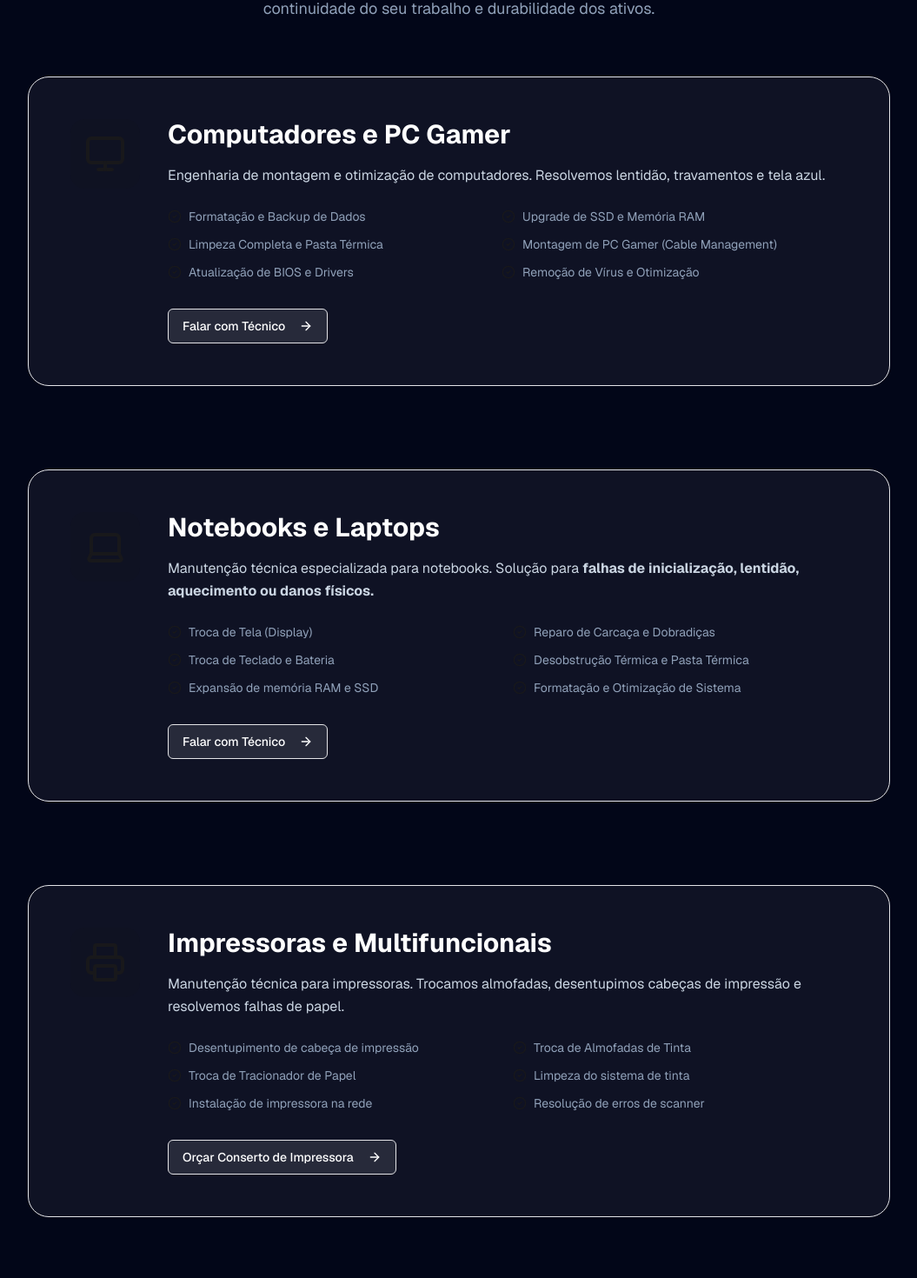
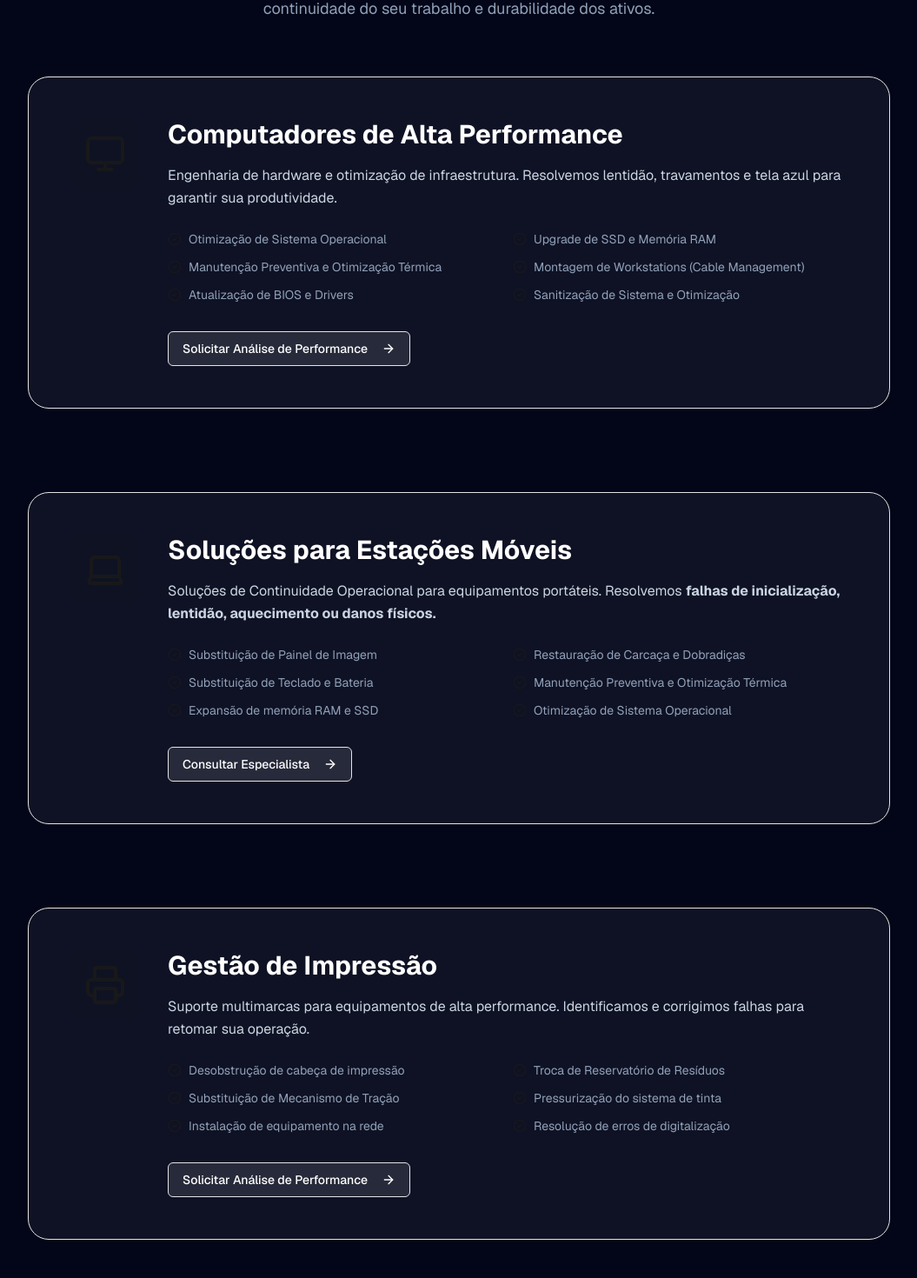
Before and after one commit to wheslancardoso/wtechprot, a Next.js app: page /servicos in a window 1280 px wide. Shown: the part 200-1670 px from the top of the page at 87% size, without its empty margins (112-1167 px from the left). Built offline with nearby package versions, Linux system fonts and the light colour scheme; no server answers.

Commit message:
feat: refinamento 'especialista em tecnologia' - remocao de tecnico e marcas para ads compliance

```diff
--- a/src/app/page.tsx
+++ b/src/app/page.tsx
@@ -125,12 +125,12 @@ j=d.createElement(s),dl=l!='dataLayer'?'&l='+l:'';j.async=true;j.src=
             </div>
 
             <h1 className="text-4xl md:text-6xl lg:text-7xl font-bold tracking-tight mb-6 bg-gradient-to-br from-white via-white to-slate-500 bg-clip-text text-transparent animate-in fade-in slide-in-from-bottom-6 duration-700 delay-100">
-              Soluções de Performance e <br />
-              Gestão Inteligente de Infraestrutura de TI
+              Soluções de Tecnologia: <br />
+              Performance e Gestão Inteligente de Infraestrutura
             </h1>
 
             <p className="text-lg md:text-xl text-slate-400 max-w-2xl mx-auto mb-10 animate-in fade-in slide-in-from-bottom-6 duration-700 delay-200">
-              Fale agora mesmo com um <b>Técnico de Informática Especializado</b>. Atendimento profissional, logística ou consultoria.
+              Fale agora mesmo com um <b>Especialista em Tecnologia</b>. Atendimento profissional, logística ou consultoria para garantir a continuidade do seu trabalho.
             </p>
 
             <div className="animate-in fade-in slide-in-from-bottom-8 duration-700 delay-300">
@@ -138,7 +138,7 @@ j=d.createElement(s),dl=l!='dataLayer'?'&l='+l:'';j.async=true;j.src=
                 <Button size="lg" className="h-14 px-8 text-lg rounded-full w-full sm:w-auto shadow-xl shadow-primary/20 bg-primary hover:bg-primary/90 text-primary-foreground transition-all transform hover:scale-105" asChild>
                   <Link href={whatsappLink} target="_blank" id="cta-whatsapp-hero">
                     <Building2 className="mr-2 h-5 w-5" />
-                    Falar com Especialista
+                    Consultar Especialista
                   </Link>
                 </Button>
               </div>
@@ -281,7 +281,7 @@ j=d.createElement(s),dl=l!='dataLayer'?'&l='+l:'';j.async=true;j.src=
                   <h3 className="font-bold text-lg text-slate-200 mb-3 group-hover:text-white transition-colors">Gestão e Manutenção de Hardware</h3>
                   <p className="text-sm text-slate-400 leading-relaxed mb-6 flex-grow">Gestão Inteligente de Infraestrutura de TI para estações de trabalho com upgrades estratégicos, componentes homologados e diagnóstico avançado.</p>
                   <div className="flex items-center justify-center text-sm font-bold text-blue-400 group-hover:text-blue-300 transition-colors uppercase tracking-wider">
-                    Conheça o Método <ArrowRight className="ml-2 w-4 h-4" />
+                    Solicitar Análise de Performance <ArrowRight className="ml-2 w-4 h-4" />
                   </div>
                 </div>
               </Link>
@@ -292,10 +292,10 @@ j=d.createElement(s),dl=l!='dataLayer'?'&l='+l:'';j.async=true;j.src=
                   <div className="mx-auto w-14 h-14 bg-purple-500/10 rounded-full flex items-center justify-center text-purple-400 mb-4 shadow-lg shadow-purple-500/20 group-hover:scale-110 transition-transform">
                     <Laptop className="w-7 h-7" />
                   </div>
-                  <h3 className="font-bold text-lg text-slate-200 mb-3 group-hover:text-white transition-colors">Manutenção de Notebooks</h3>
-                  <p className="text-sm text-slate-400 leading-relaxed mb-6 flex-grow">Análise técnica e otimização para notebooks, incluindo troca de tela, teclado, bateria e upgrades de SSD.</p>
+                  <h3 className="font-bold text-lg text-slate-200 mb-3 group-hover:text-white transition-colors">Soluções para Estações Móveis</h3>
+                  <p className="text-sm text-slate-400 leading-relaxed mb-6 flex-grow">Análise e implementação de melhorias em equipamentos portáteis, incluindo substituição de display, bateria e otimização de sistema.</p>
                   <div className="flex items-center justify-center text-sm font-bold text-purple-400 group-hover:text-purple-300 transition-colors uppercase tracking-wider">
-                    Conheça o Método <ArrowRight className="ml-2 w-4 h-4" />
+                    Solicitar Análise <ArrowRight className="ml-2 w-4 h-4" />
                   </div>
                 </div>
               </Link>
@@ -309,7 +309,7 @@ j=d.createElement(s),dl=l!='dataLayer'?'&l='+l:'';j.async=true;j.src=
                   <h3 className="font-bold text-lg text-slate-200 mb-3 group-hover:text-white transition-colors">Gestão de Impressão</h3>
                   <p className="text-sm text-slate-400 leading-relaxed mb-6 flex-grow">Especialistas nos principais fabricantes do mercado (Ink Tank / Laser). Desobstrução de cabeçotes, troca de tracionador e manutenção de sistemas Bulk Ink.</p>
                   <div className="flex items-center justify-center text-sm font-bold text-pink-400 group-hover:text-pink-300 transition-colors uppercase tracking-wider">
-                    Conheça o Método <ArrowRight className="ml-2 w-4 h-4" />
+                    Solicitar Análise <ArrowRight className="ml-2 w-4 h-4" />
                   </div>
                 </div>
               </Link>
@@ -323,7 +323,7 @@ j=d.createElement(s),dl=l!='dataLayer'?'&l='+l:'';j.async=true;j.src=
                   <h3 className="font-bold text-lg text-slate-200 mb-3 group-hover:text-white transition-colors">Consultoria Remota</h3>
                   <p className="text-sm text-slate-400 leading-relaxed mb-6 flex-grow">Consultoria técnica e suporte remoto seguro para ambientes de trabalho, com agilidade e total segurança.</p>
                   <div className="flex items-center justify-center text-sm font-bold text-cyan-400 group-hover:text-cyan-300 transition-colors uppercase tracking-wider">
-                    Conheça o Método <ArrowRight className="ml-2 w-4 h-4" />
+                    Consultar Especialista <ArrowRight className="ml-2 w-4 h-4" />
                   </div>
                 </div>
               </Link>
@@ -337,7 +337,7 @@ j=d.createElement(s),dl=l!='dataLayer'?'&l='+l:'';j.async=true;j.src=
                   <h3 className="font-bold text-lg text-slate-200 mb-3 group-hover:text-white transition-colors">Montagem de Computadores</h3>
                   <p className="text-sm text-slate-400 leading-relaxed mb-6 flex-grow">Do planejamento à montagem e organização (cable management) impecável.</p>
                   <div className="flex items-center justify-center text-sm font-bold text-orange-400 group-hover:text-orange-300 transition-colors uppercase tracking-wider">
-                    Conheça o Método <ArrowRight className="ml-2 w-4 h-4" />
+                    Solicitar Análise <ArrowRight className="ml-2 w-4 h-4" />
                   </div>
                 </div>
               </Link>
@@ -351,7 +351,7 @@ j=d.createElement(s),dl=l!='dataLayer'?'&l='+l:'';j.async=true;j.src=
                   <h3 className="font-bold text-lg text-slate-200 mb-3 group-hover:text-white transition-colors">Redes & Conectividade</h3>
                   <p className="text-sm text-slate-400 leading-relaxed mb-6 flex-grow">Soluções pontuais para Wi-Fi e cabeamento em residências e pequenos escritórios.</p>
                   <div className="flex items-center justify-center text-sm font-bold text-emerald-400 group-hover:text-emerald-300 transition-colors uppercase tracking-wider">
-                    Conheça o Método <ArrowRight className="ml-2 w-4 h-4" />
+                    Consultar Especialista <ArrowRight className="ml-2 w-4 h-4" />
                   </div>
                 </div>
               </Link>
@@ -703,7 +703,7 @@ j=d.createElement(s),dl=l!='dataLayer'?'&l='+l:'';j.async=true;j.src=
 
                 <Button size="lg" className="rounded-full shadow-lg shadow-primary/20" asChild>
                   <Link href={whatsappLink} target="_blank" id="cta-whatsapp-contato">
-                    Falar com Especialista
+                    Consultar Especialista
                   </Link>
                 </Button>
               </div>
@@ -756,8 +756,8 @@ j=d.createElement(s),dl=l!='dataLayer'?'&l='+l:'';j.async=true;j.src=
             <div>
               <h4 className="font-bold text-white mb-4">Soluções</h4>
               <ul className="space-y-2">
-                <li><a href="#solucoes" className="hover:text-primary">Computadores e PCs</a></li>
-                <li><a href="#solucoes" className="hover:text-primary">Notebooks e Laptops</a></li>
+                <li><a href="#solucoes" className="hover:text-primary">computadores de Alta Perfomance</a></li>
+                <li><a href="#solucoes" className="hover:text-primary">Estações Móveis e Portáteis</a></li>
                 <li><a href="#solucoes" className="hover:text-primary">Infraestrutura de Redes</a></li>
               </ul>
             </div>
--- a/src/app/servicos/page.tsx
+++ b/src/app/servicos/page.tsx
@@ -82,18 +82,18 @@ export default async function ServicesPage() {
                                 <Monitor className="w-12 h-12 text-primary" />
                             </div>
                             <div>
-                                <h2 className="text-2xl md:text-3xl font-bold text-white mb-4">Computadores e PC Gamer</h2>
+                                <h2 className="text-2xl md:text-3xl font-bold text-white mb-4">Computadores de Alta Performance</h2>
                                 <p className="text-slate-300 leading-relaxed mb-6">
-                                    Engenharia de montagem e otimização de computadores. Resolvemos lentidão, travamentos e tela azul.
+                                    Engenharia de hardware e otimização de infraestrutura. Resolvemos lentidão, travamentos e tela azul para garantir sua produtividade.
                                 </p>
                                 <ul className="grid md:grid-cols-2 gap-3 mb-8">
                                     {[
-                                        'Formatação e Backup de Dados',
+                                        'Otimização de Sistema Operacional',
                                         'Upgrade de SSD e Memória RAM',
-                                        'Limpeza Completa e Pasta Térmica',
-                                        'Montagem de PC Gamer (Cable Management)',
+                                        'Manutenção Preventiva e Otimização Térmica',
+                                        'Montagem de Workstations (Cable Management)',
                                         'Atualização de BIOS e Drivers',
-                                        'Remoção de Vírus e Otimização'
+                                        'Sanitização de Sistema e Otimização'
                                     ].map((item, i) => (
                                         <li key={i} className="flex items-center gap-2 text-slate-400 text-sm">
                                             <CheckCircle2 className="w-4 h-4 text-primary shrink-0" /> {item}
@@ -102,7 +102,7 @@ export default async function ServicesPage() {
                                 </ul>
                                 <Link href={whatsappLink} target="_blank">
                                     <Button className="w-full md:w-auto bg-white/10 hover:bg-white/20 text-white border border-white/10">
-                                        Falar com Técnico <ArrowRight className="w-4 h-4 ml-2" />
+                                        Solicitar Análise de Performance <ArrowRight className="w-4 h-4 ml-2" />
                                     </Button>
                                 </Link>
                             </div>
@@ -118,18 +118,18 @@ export default async function ServicesPage() {
                                 <Laptop className="w-12 h-12 text-primary" />
                             </div>
                             <div>
-                                <h2 className="text-2xl md:text-3xl font-bold text-white mb-4">Notebooks e Laptops</h2>
+                                <h2 className="text-2xl md:text-3xl font-bold text-white mb-4">Soluções para Estações Móveis</h2>
                                 <p className="text-slate-300 leading-relaxed mb-6">
-                                    Manutenção técnica especializada para notebooks. Solução para <b>falhas de inicialização, lentidão, aquecimento ou danos físicos.</b>
+                                    Soluções de Continuidade Operacional para equipamentos portáteis. Resolvemos <b>falhas de inicialização, lentidão, aquecimento ou danos físicos.</b>
                                 </p>
                                 <ul className="grid md:grid-cols-2 gap-3 mb-8">
                                     {[
-                                        'Troca de Tela (Display)',
-                                        'Reparo de Carcaça e Dobradiças',
-                                        'Troca de Teclado e Bateria',
-                                        'Desobstrução Térmica e Pasta Térmica',
+                                        'Substituição de Painel de Imagem',
+                                        'Restauração de Carcaça e Dobradiças',
+                                        'Substituição de Teclado e Bateria',
+                                        'Manutenção Preventiva e Otimização Térmica',
                                         'Expansão de memória RAM e SSD',
-                                        'Formatação e Otimização de Sistema'
+                                        'Otimização de Sistema Operacional'
                                     ].map((item, i) => (
                                         <li key={i} className="flex items-center gap-2 text-slate-400 text-sm">
                                             <CheckCircle2 className="w-4 h-4 text-primary shrink-0" /> {item}
@@ -138,7 +138,7 @@ export default async function ServicesPage() {
                                 </ul>
                                 <Link href={whatsappLink} target="_blank">
                                     <Button className="w-full md:w-auto bg-white/10 hover:bg-white/20 text-white border border-white/10">
-                                        Falar com Técnico <ArrowRight className="w-4 h-4 ml-2" />
+                                        Consultar Especialista <ArrowRight className="w-4 h-4 ml-2" />
                                     </Button>
                                 </Link>
                             </div>
@@ -154,18 +154,18 @@ export default async function ServicesPage() {
                                 <Printer className="w-12 h-12 text-primary" />
                             </div>
                             <div>
-                                <h2 className="text-2xl md:text-3xl font-bold text-white mb-4">Impressoras e Multifuncionais</h2>
+                                <h2 className="text-2xl md:text-3xl font-bold text-white mb-4">Gestão de Impressão</h2>
                                 <p className="text-slate-300 leading-relaxed mb-6">
-                                    Manutenção técnica para impressoras. Trocamos almofadas, desentupimos cabeças de impressão e resolvemos falhas de papel.
+                                    Suporte multimarcas para equipamentos de alta performance. Identificamos e corrigimos falhas para retomar sua operação.
                                 </p>
                                 <ul className="grid md:grid-cols-2 gap-3 mb-8">
                                     {[
-                                        'Desentupimento de cabeça de impressão',
-                                        'Troca de Almofadas de Tinta',
-                                        'Troca de Tracionador de Papel',
-                                        'Limpeza do sistema de tinta',
-                                        'Instalação de impressora na rede',
-                                        'Resolução de erros de scanner',
+                                        'Desobstrução de cabeça de impressão',
+                                        'Troca de Reservatório de Resíduos',
+                                        'Substituição de Mecanismo de Tração',
+                                        'Pressurização do sistema de tinta',
+                                        'Instalação de equipamento na rede',
+                                        'Resolução de erros de digitalização',
                                     ].map((item, i) => (
                                         <li key={i} className="flex items-center gap-2 text-slate-400 text-sm">
                                             <CheckCircle2 className="w-4 h-4 text-primary shrink-0" /> {item}
@@ -174,7 +174,7 @@ export default async function ServicesPage() {
                                 </ul>
                                 <Link href={whatsappLink} target="_blank">
                                     <Button className="w-full md:w-auto bg-white/10 hover:bg-white/20 text-white border border-white/10">
-                                        Orçar Conserto de Impressora <ArrowRight className="w-4 h-4 ml-2" />
+                                        Solicitar Análise de Performance <ArrowRight className="w-4 h-4 ml-2" />
                                     </Button>
                                 </Link>
                             </div>
@@ -260,7 +260,7 @@ export default async function ServicesPage() {
                     </p>
                     <Link href={whatsappLink} target="_blank">
                         <Button size="lg" className="bg-primary hover:bg-primary/90 text-slate-950 px-8 font-bold rounded-full">
-                            Falar com Consultor Técnico
+                            Falar com Consultor de Tecnologia
                         </Button>
                     </Link>
                 </section>
```
